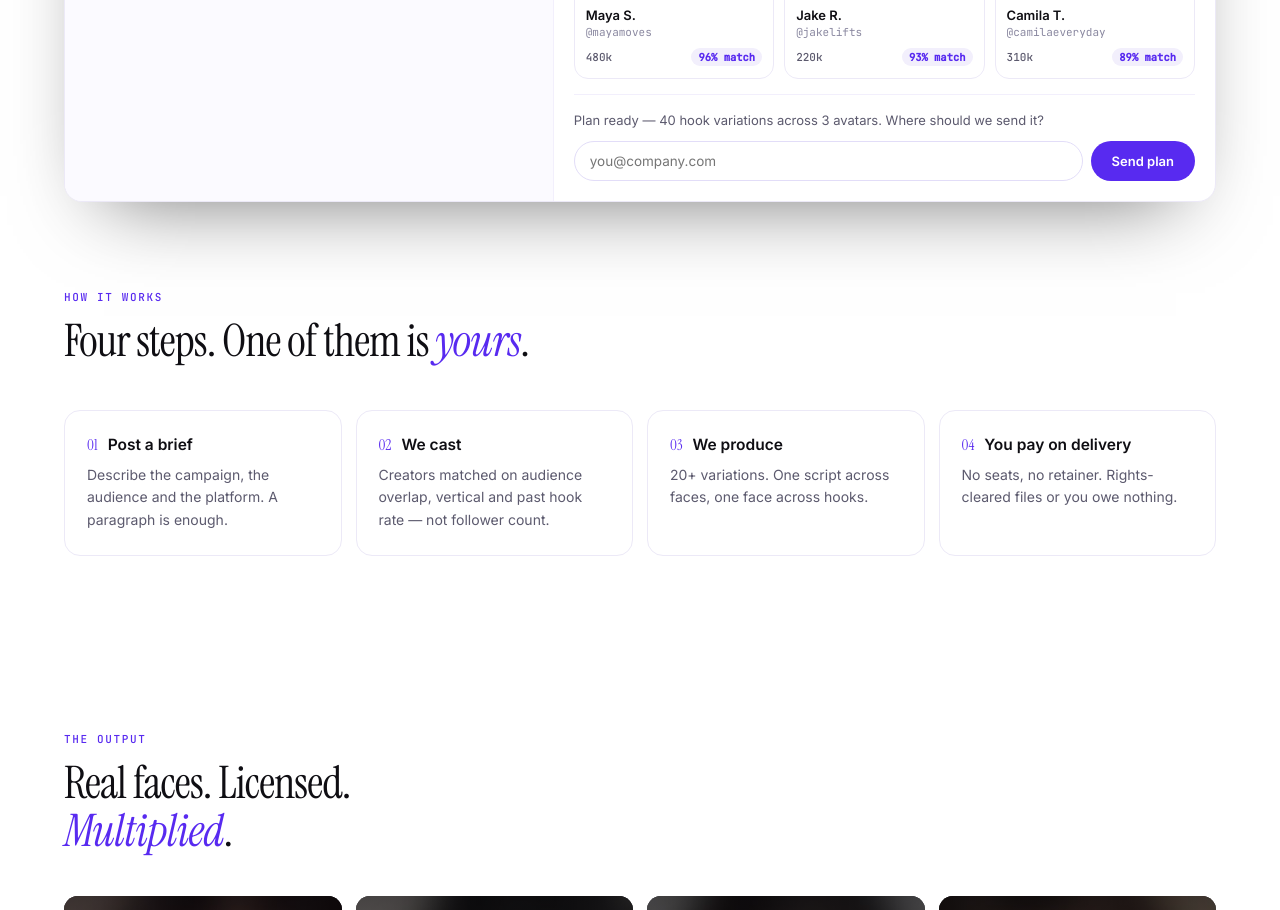
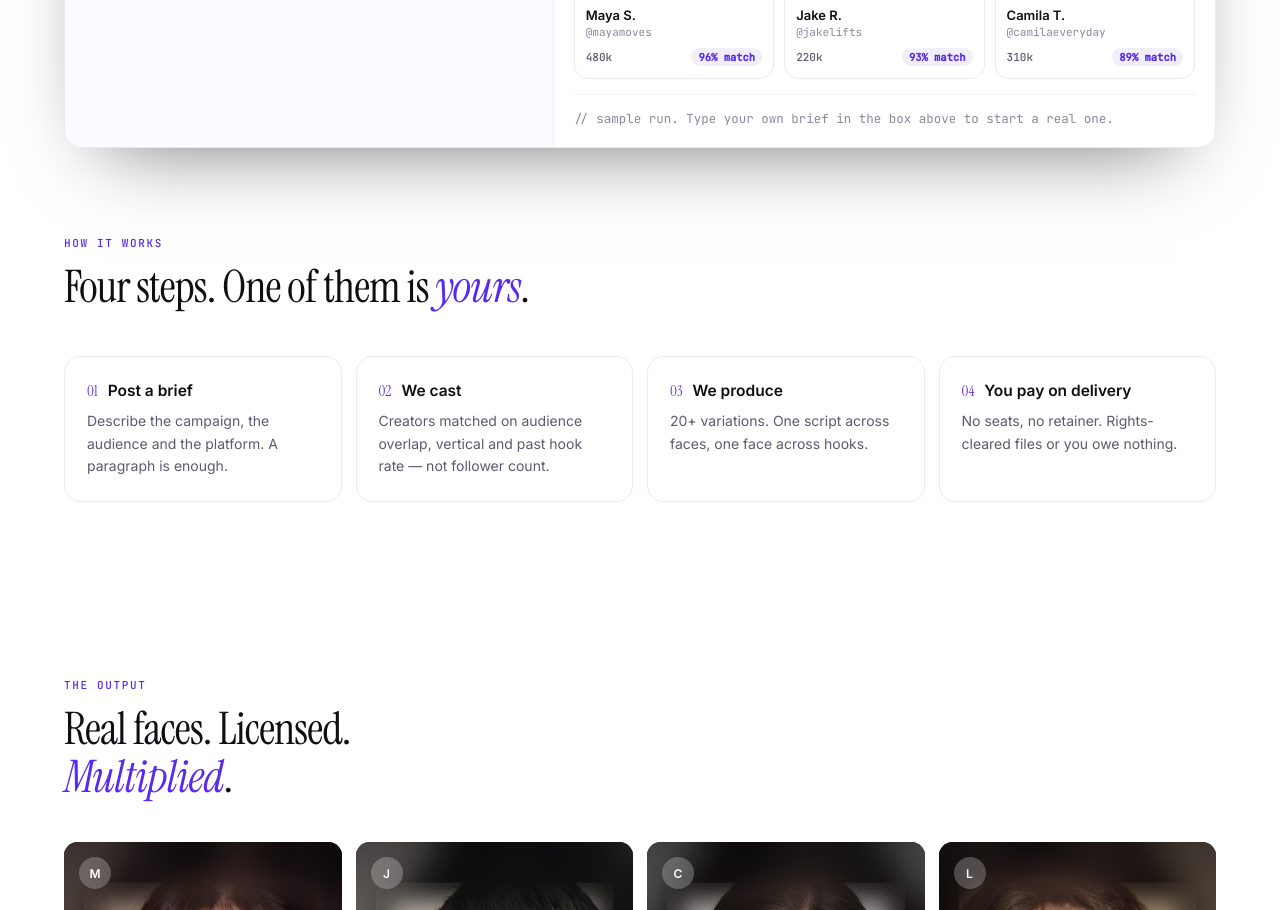
Before and after one commit to theresalearns/yapp-ugc-site, a plain HTML site: page index.html in a window 1280 px wide. Shown: the part 1020-1930 px from the top of the page. Drawn offline with Linux system fonts and the light colour scheme.

Commit message:
producer panel is a mockup only - remove its email form

```diff
--- a/index.html
+++ b/index.html
@@ -125,6 +125,7 @@ h1 em{font-style:italic;color:var(--lavlt)}
 .gate{margin-top:15px;padding-top:15px;border-top:1px solid var(--line2);display:none}
 .gate.on{display:block}
 .gate p{font-size:13px;color:var(--body);margin-bottom:10px}
+.gate p.demo{font:400 12.5px var(--mono);color:var(--faint);margin:0}
 .gate form{display:flex;gap:8px;flex-wrap:wrap}
 .gate input{flex:1;min-width:180px;border:1px solid #e2ddf8;border-radius:999px;height:40px;padding:0 15px;font:400 13.5px var(--sans);outline:none}
 .gate input:focus{border-color:var(--lav2)}
@@ -321,15 +322,7 @@ footer a:hover{color:#fff}
       </div>
       <div class="say" id="log"></div>
       <div id="castwrap" style="display:none"><div class="cast" id="cast"></div></div>
-      <div class="gate" id="gate">
-        <p>Plan ready — 40 hook variations across 3 avatars. Where should we send it?</p>
-        <form onsubmit="return sendPlan(event)">
-          <input type="email" id="bemail" placeholder="you@company.com" required>
-          <button class="btn btn-l" type="submit" id="sb">Send plan</button>
-        </form>
-        <div class="err" id="berr">Couldn't send that — try again.</div>
-      </div>
-      <div class="ok" id="bok"><b>You're in.</b> Your brief is with the producer — expect the full plan by email within 24 hours.<a class="btn btn-l" style="height:40px;font-size:13px;margin-top:12px" onclick="toFlow(1)">Open your plan &rarr;</a></div>
+      <div class="gate" id="gate"><p class="demo">// sample run. Type your own brief in the box above to start a real one.</p></div>
     </div>
   </div>
 </div></div>
@@ -522,8 +515,6 @@ function run(){
   const btn=document.getElementById('run'); btn.disabled=true;
   if(typed) document.getElementById('bq').textContent=typed;
   document.getElementById('gate').classList.remove('on');
-  document.getElementById('bok').classList.remove('on');
-  document.getElementById('berr').classList.remove('on');
   document.getElementById('castwrap').style.display='none';
   document.getElementById('pstate').textContent='reading your brief…';
   document.getElementById('det').classList.remove('on');
@@ -561,22 +552,6 @@ function run(){
     }
   })();
 }
-async function sendPlan(e){
-  e.preventDefault();
-  const b=document.getElementById('sb'), em=document.getElementById('bemail').value;
-  const brief=(document.getElementById('bt').value.trim()||SEED);
-  b.disabled=true; b.textContent='Sending…';
-  document.getElementById('berr').classList.remove('on');
-  try{
-    await save({kind:'brand',email:em,brief:brief.slice(0,4000),source:'landing-ink'});
-    document.getElementById('gate').classList.remove('on');
-    document.getElementById('bok').classList.add('on');
-  }catch(err){
-    document.getElementById('berr').classList.add('on');
-    b.disabled=false; b.textContent='Send plan';
-  }
-  return false;
-}
 
 /* ---------- modals ---------- */
 function openAuth(mode){
```
